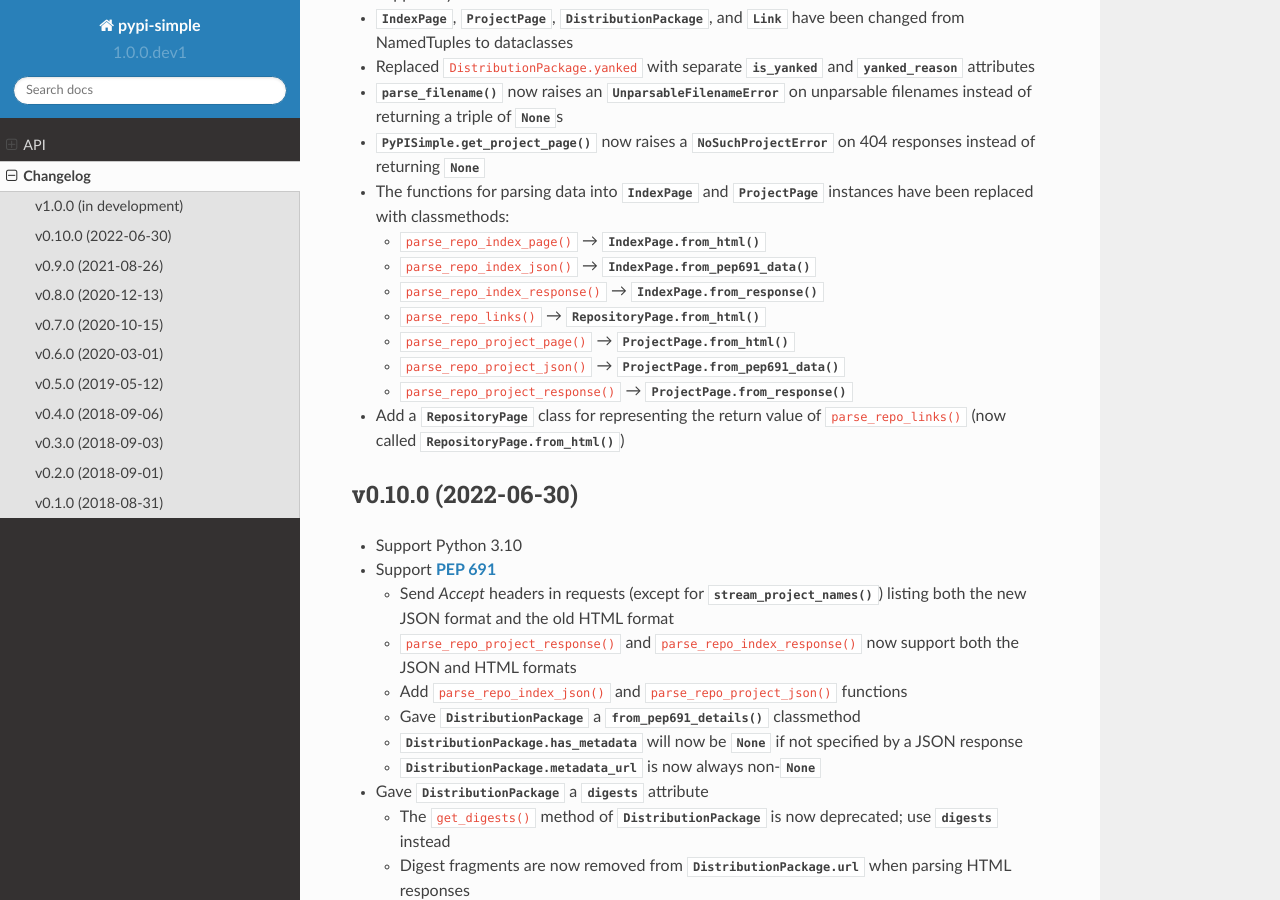
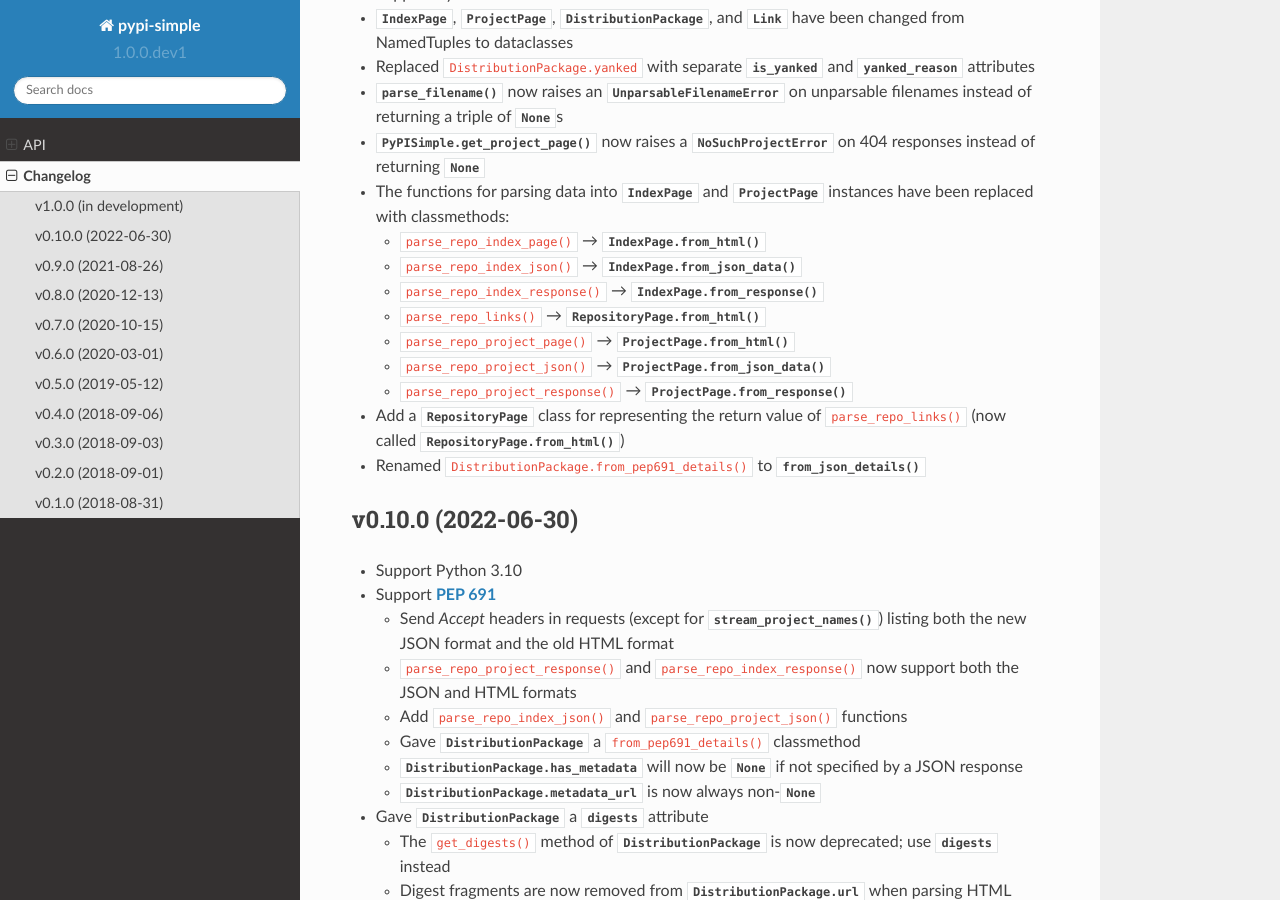
Before and after one commit to jwodder/pypi-simple, a Sphinx documentation site: the page built from docs/changelog.rst, in a window 1280 px wide and 900 px high, scrolled down 479 px. Built offline with Sphinx 7.4.7 and the Read the Docs theme 2.0.0, drawn with Linux system fonts in a browser that asks for light colours.

Commit message:
Rename `from_pep691_*` methods to `from_json_*`

```diff
--- a/docs/changelog.rst
+++ b/docs/changelog.rst
@@ -30,15 +30,17 @@ v1.0.0 (in development)
   have been replaced with classmethods:
 
   - ``parse_repo_index_page()`` → `IndexPage.from_html()`
-  - ``parse_repo_index_json()`` → `IndexPage.from_pep691_data()`
+  - ``parse_repo_index_json()`` → `IndexPage.from_json_data()`
   - ``parse_repo_index_response()`` → `IndexPage.from_response()`
   - ``parse_repo_links()`` → `RepositoryPage.from_html()`
   - ``parse_repo_project_page()`` → `ProjectPage.from_html()`
-  - ``parse_repo_project_json()`` → `ProjectPage.from_pep691_data()`
+  - ``parse_repo_project_json()`` → `ProjectPage.from_json_data()`
   - ``parse_repo_project_response()`` → `ProjectPage.from_response()`
 
 - Add a `RepositoryPage` class for representing the return value of
   ``parse_repo_links()`` (now called `RepositoryPage.from_html()`)
+- Renamed ``DistributionPackage.from_pep691_details()`` to
+  `~DistributionPackage.from_json_details()`
 
 v0.10.0 (2022-06-30)
 --------------------
```
Also changed, not shown: other parts of docs/changelog.rst (+1 -2 lines), CHANGELOG.md (+3 -2 lines), 4 other files.
